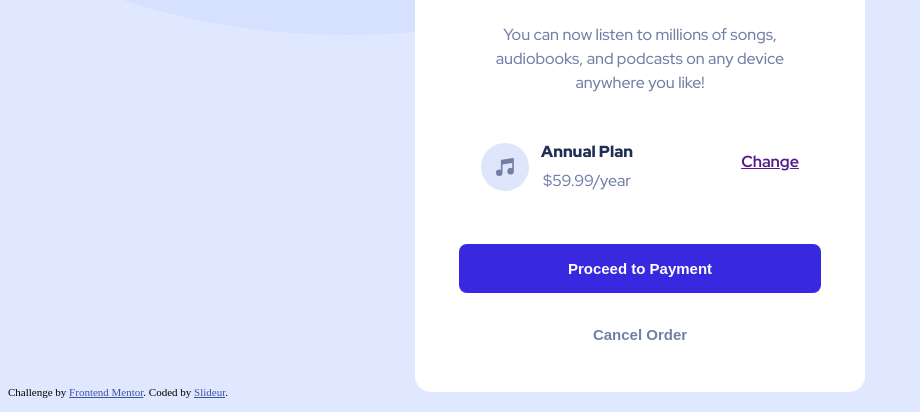
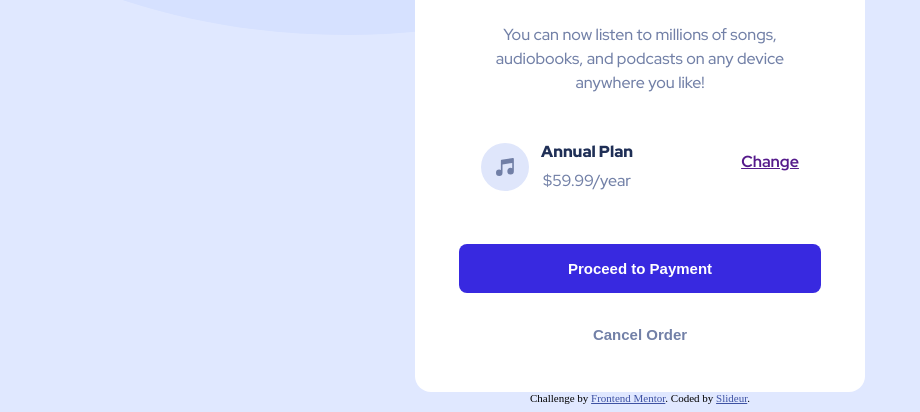
Before and after one commit to Slideur/order-summary-component-main, a plain HTML site: page index.html in a window 1280 px wide. Shown: the part 402-814 px from the top of the page, without its empty margins (0-920 px from the left). Drawn offline with Linux system fonts and the light colour scheme; a web font is replaced by a local one.

Commit message:
Modification style.css (move footer class .attribution)

```diff
--- a/style.css
+++ b/style.css
@@ -108,11 +108,3 @@ body {
     color: hsl(224, 23%, 55%);
     border: none;
 }
-
-.attribution {
-    position: absolute;
-    bottom: 0px;
-
-
-
-}
```
